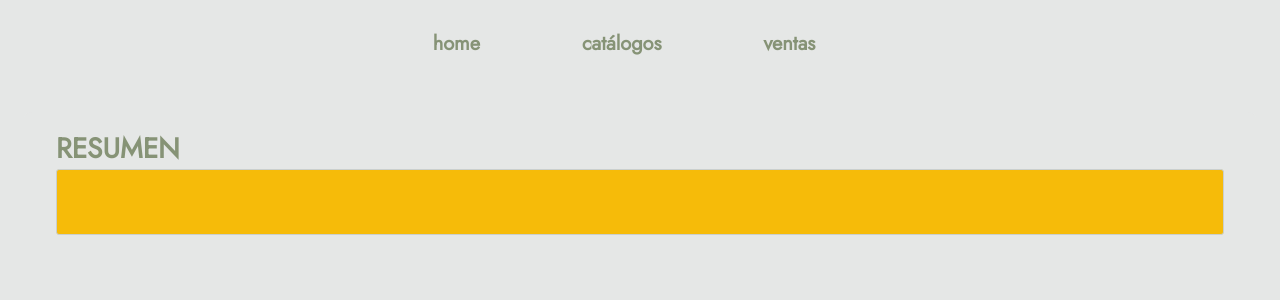
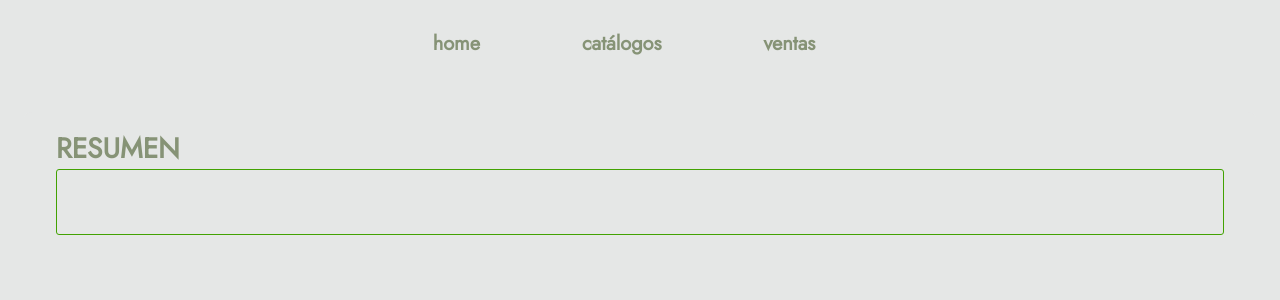
Before and after one commit to stephaniedlp/videogames-angular, an Angular app: page /ventas in a window 1280 px wide. Shown: the top 300 px of the page. Built offline with nearby package versions, Linux system fonts and the light colour scheme.

Commit message:
colores bonitos

```diff
--- a/src/assets/styles/forms.scss
+++ b/src/assets/styles/forms.scss
@@ -2,12 +2,11 @@
 
 
 .filter-section {
-  background-color: $amber;
   color: $indigo-dye;
   padding: 2rem;
   margin: 1rem 2;
   border: none;
-  border: 1px solid darken($background-color, 10%);
+  border: 1px solid darken($workarea-background-color, 10%);
   display: flex;
   flex-wrap: wrap;
   gap: 1rem;
@@ -95,8 +94,8 @@ button {
   }
 
   &.btn-submit {
-    background-color: $font-color-dark;
-    color: $selective-yellow;
+    background-color: $indigo-dye;
+    color: $workarea-background-color;
   }
 
   &.btn-submit:hover {
--- a/src/assets/styles/table.scss
+++ b/src/assets/styles/table.scss
@@ -4,8 +4,9 @@
 .table-container {
   max-width: 100%;
   overflow-x: auto;
-  margin: 10px 40px 20px 40px;
+  margin-top: 10px ;
   border-radius: 5px;
+  text-align: center;
 }
 
 
```
